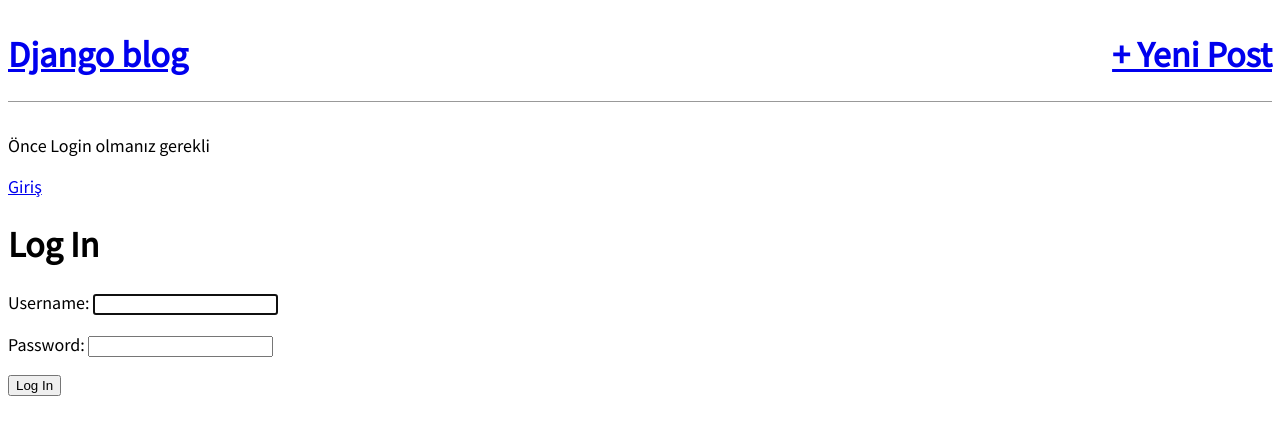
After one commit to zeyderan/blog_project, a Django app: page /accounts/login/ in a window 1280 px wide. The commit adds this page. Shown: the top 435 px of the page. Run offline with Django 3.2, Linux system fonts and the light colour scheme.

Commit message:
login ve logout konuları işlendi

```diff
--- a/blog_project/settings.py
+++ b/blog_project/settings.py
@@ -121,3 +121,6 @@ USE_TZ = True
 STATIC_URL = '/static/'
 # static dosyaların yolunu bildirir
 STATICFILES_DIRS = [os.path.join(BASE_DIR,'static')]
+
+LOGIN_REDIRECT_URL = 'home' # login başarılı olursa yönlendirilecek url
+LOGOUT_REDIRECT_URL = 'home' # logout başarılı olursa yönlendirilecek url
--- a/blog_project/urls.py
+++ b/blog_project/urls.py
@@ -20,4 +20,5 @@ urlpatterns = [
     path('admin/', admin.site.urls),
     # blog app url yapısını import eder
     path('',include('blog.urls')),
+    path('accounts/',include('django.contrib.auth.urls')),#django aut user işlemleri içi gerekli
 ]
--- a/templates/base.html
+++ b/templates/base.html
@@ -15,6 +15,14 @@
     <h1><a href="{% url 'post_new' %}">+ Yeni Post</a></h1>
 </div>
 </header>
+<!--user authenticate ise ve değilse gösterilecek kısım-->
+{% if user.is_authenticated %}
+    <p>Merhaba {{ user.username }}</p>
+    <a href="{% url 'logout' %}"">Çıkış<a/>
+{% else %}
+    <p>Önce Login olmanız gerekli </p>
+    <a href="{% url 'login' %}">Giriş</a>
+{% endif %}
 <div>
 {% block content %}
 {% endblock content %}
--- /dev/null
+++ b/templates/registration/login.html
@@ -0,0 +1,13 @@
+<!--templates/registration/login.html-->
+
+<!--login işlemi için kullanıcı adı ve şifresini alan sayfa-->
+{% extends 'base.html' %}
+
+{% block content %}
+    <h1>Log In</h1>
+    <form method="POST">
+        {% csrf_token %}
+        {{ form.as_p }}
+        <button type="submit">Log In</button>
+    </form>
+{% endblock content %}
```
Also changed, not shown: db.sqlite3.
